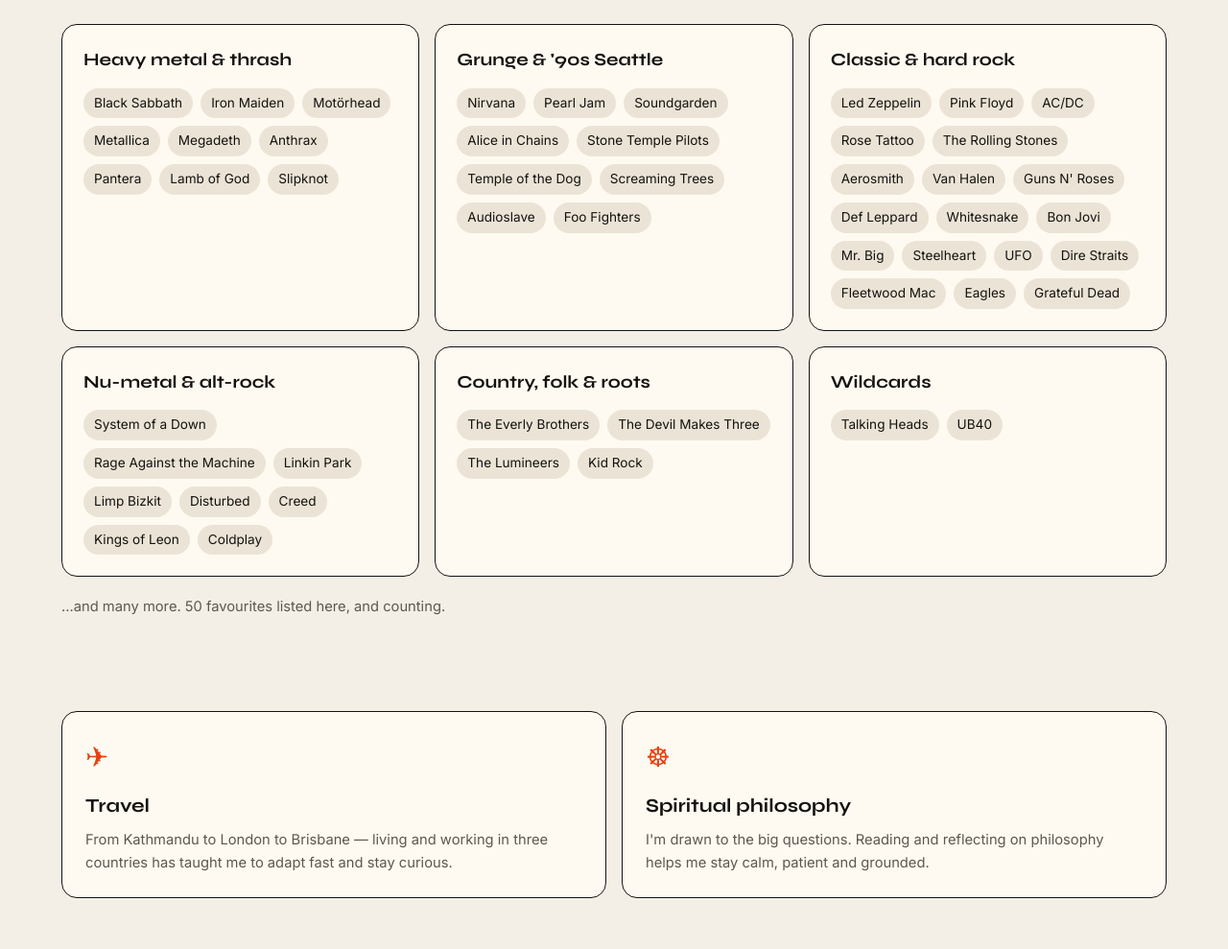
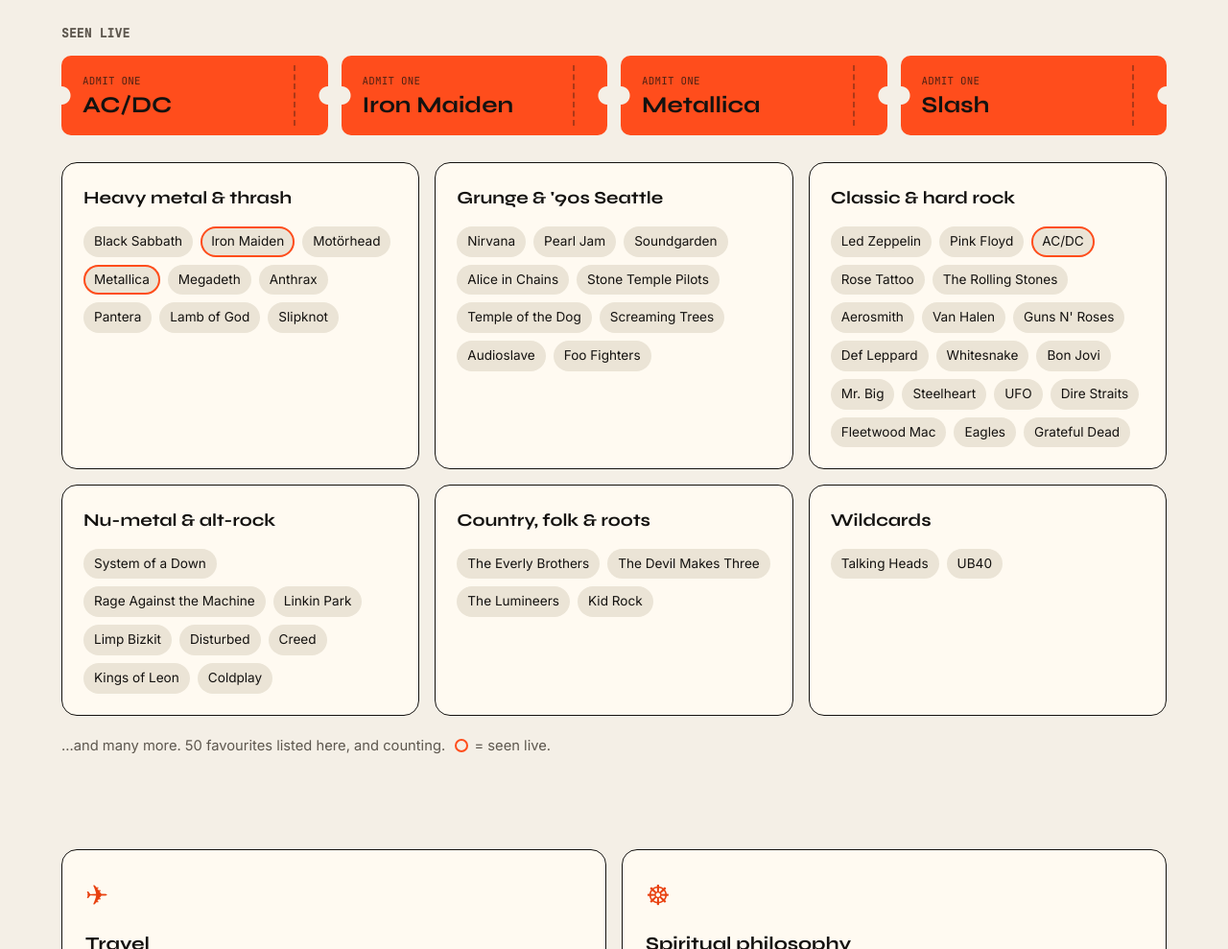
Before and after one commit to amritjung/portfolio, a plain HTML site: page beyond-code/index.html in a window 1280 px wide. Shown: the part 3525-4514 px from the top of the page at 96% size. Drawn offline with Linux system fonts and the light colour scheme.

Commit message:
Beyond the code: add 'Seen live' concert tickets

```diff
--- a/beyond-code/index.html
+++ b/beyond-code/index.html
@@ -32,7 +32,7 @@
 
   <link rel="preload" href="/assets/fonts/syne-latin-800-normal.woff2" as="font" type="font/woff2" crossorigin />
   <link rel="preload" href="/assets/fonts/inter-latin-400-normal.woff2" as="font" type="font/woff2" crossorigin />
-  <link rel="stylesheet" href="/styles.css?v=202611161500" />
+  <link rel="stylesheet" href="/styles.css?v=202611161600" />
 </head>
 
 <body class="case-page beyond-page">
@@ -194,14 +194,25 @@
         <li>Country</li>
       </ul>
 
+      <!-- Concerts I've been to — styled like tickets -->
+      <div class="seen-live">
+        <h3 class="seen-live-title mono">Seen live</h3>
+        <ul class="tickets">
+          <li class="ticket"><span class="mono">Admit one</span><strong>AC/DC</strong></li>
+          <li class="ticket"><span class="mono">Admit one</span><strong>Iron Maiden</strong></li>
+          <li class="ticket"><span class="mono">Admit one</span><strong>Metallica</strong></li>
+          <li class="ticket"><span class="mono">Admit one</span><strong>Slash</strong></li>
+        </ul>
+      </div>
+
       <div class="band-groups">
         <article class="band-group">
           <h3>Heavy metal &amp; thrash</h3>
           <ul class="band-chips">
             <li>Black Sabbath</li>
-            <li>Iron Maiden</li>
+            <li class="is-live">Iron Maiden<span class="sr-only"> (seen live)</span></li>
             <li>Motörhead</li>
-            <li>Metallica</li>
+            <li class="is-live">Metallica<span class="sr-only"> (seen live)</span></li>
             <li>Megadeth</li>
             <li>Anthrax</li>
             <li>Pantera</li>
@@ -228,7 +239,7 @@
           <ul class="band-chips">
             <li>Led Zeppelin</li>
             <li>Pink Floyd</li>
-            <li>AC/DC</li>
+            <li class="is-live">AC/DC<span class="sr-only"> (seen live)</span></li>
             <li>Rose Tattoo</li>
             <li>The Rolling Stones</li>
             <li>Aerosmith</li>
@@ -277,7 +288,7 @@
         </article>
       </div>
 
-      <p class="case-small">…and many more. 50 favourites listed here, and counting.</p>
+      <p class="case-small">…and many more. 50 favourites listed here, and counting. <span class="live-key" aria-hidden="true"></span> = seen live.</p>
     </section>
 
 
@@ -323,6 +334,6 @@
     <a href="#main">Back to top ↑</a>
   </footer>
 
-  <script src="/script.js?v=202611161500" defer></script>
+  <script src="/script.js?v=202611161600" defer></script>
 </body>
 </html>
--- a/styles.css
+++ b/styles.css
@@ -2346,6 +2346,79 @@ main:focus {
   color: var(--on-accent);
 }
 
+/* "Seen live" concert tickets */
+.seen-live {
+  margin-bottom: 28px;
+}
+
+.seen-live-title {
+  margin-bottom: 12px;
+  color: var(--muted);
+  text-transform: uppercase;
+}
+
+.tickets {
+  display: grid;
+  grid-template-columns: repeat(4, minmax(0, 1fr));
+  gap: 14px;
+  list-style: none;
+}
+
+/* Ticket shape: notches cut out of both sides with radial gradients */
+.ticket {
+  position: relative;
+  display: grid;
+  gap: 4px;
+  padding: 18px 22px;
+  border-radius: 10px;
+  background:
+    radial-gradient(circle at 0 50%, var(--bg) 9px, transparent 10px),
+    radial-gradient(circle at 100% 50%, var(--bg) 9px, transparent 10px),
+    var(--accent);
+  color: var(--on-accent);
+  transition: transform .3s var(--ease-out);
+}
+
+.ticket::after {
+  content: "";
+  position: absolute;
+  top: 10px;
+  bottom: 10px;
+  right: 34px;
+  border-right: 2px dashed rgba(20, 18, 16, .35);
+}
+
+.ticket:hover {
+  transform: rotate(-2deg) translateY(-3px);
+}
+
+.ticket span {
+  font-size: .68rem;
+  text-transform: uppercase;
+  opacity: .75;
+}
+
+.ticket strong {
+  font-family: var(--display);
+  font-size: clamp(1.1rem, 2vw, 1.5rem);
+  line-height: 1.1;
+}
+
+/* Bands I've seen live get an orange outline in the lists */
+.band-chips li.is-live,
+.live-key {
+  box-shadow: inset 0 0 0 2px var(--accent);
+}
+
+.live-key {
+  display: inline-block;
+  width: 14px;
+  height: 14px;
+  margin: 0 2px 0 6px;
+  border-radius: 999px;
+  vertical-align: -2px;
+}
+
 /* Travel / philosophy cards */
 .interest-cards {
   grid-template-columns: repeat(3, 1fr);
@@ -2425,6 +2498,10 @@ main:focus {
   }
 
   .band-groups {
+    grid-template-columns: repeat(2, minmax(0, 1fr));
+  }
+
+  .tickets {
     grid-template-columns: repeat(2, minmax(0, 1fr));
   }
 
```
Also changed, not shown: index.html (+2 -2 lines).
